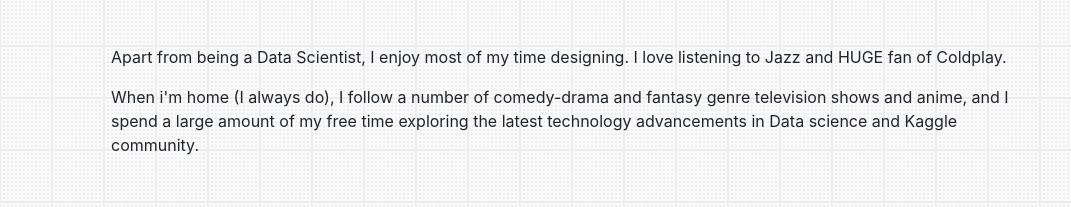
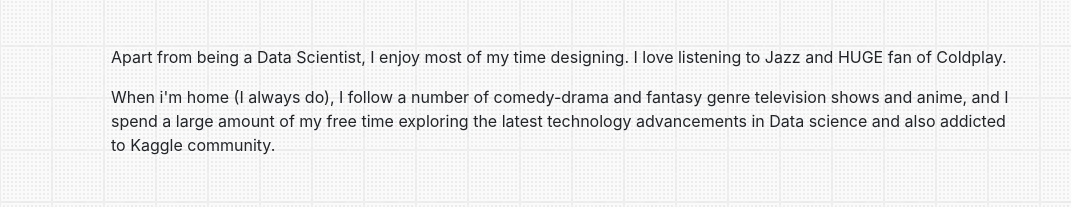
Before and after one commit to Boogey9/resume, a website with bundled scripts: page index.html in a window 1280 px wide. Shown: the part 3855-4062 px from the top of the page, without its empty margins (209-1280 px from the left). Built offline with nearby package versions, Linux system fonts and the light colour scheme; a web font is replaced by a local one.

Commit message:
nth intressting. :eyes:

```diff
--- a/index.html
+++ b/index.html
@@ -272,7 +272,7 @@
       <div class="w-100">
         <h2 class="mb-5">Interests</h2>
         <p>Apart from being a Data Scientist, I enjoy most of my time designing. I love listening to Jazz and HUGE fan of Coldplay. </p>
-        <p class="mb-0">When i'm home (I always do), I follow a number of comedy-drama and fantasy genre television shows and anime, and I spend a large amount of my free time exploring the latest technology advancements in Data science and Kaggle community.</p>
+        <p class="mb-0">When i'm home (I always do), I follow a number of comedy-drama and fantasy genre television shows and anime, and I spend a large amount of my free time exploring the latest technology advancements in Data science and also addicted to Kaggle community.</p>
       </div>
     </section>
 
@@ -280,7 +280,7 @@
 
     <section class="resume-section p-3 p-lg-5 d-flex align-items-center" id="awards">
       <div class="w-100">
-        <h2 class="mb-5">My Blog </h2>
+        <h2 class="mb-5">My Blog</h2>
           Coming soon  🚧🚧 ...
       </div>
     </section>
```
